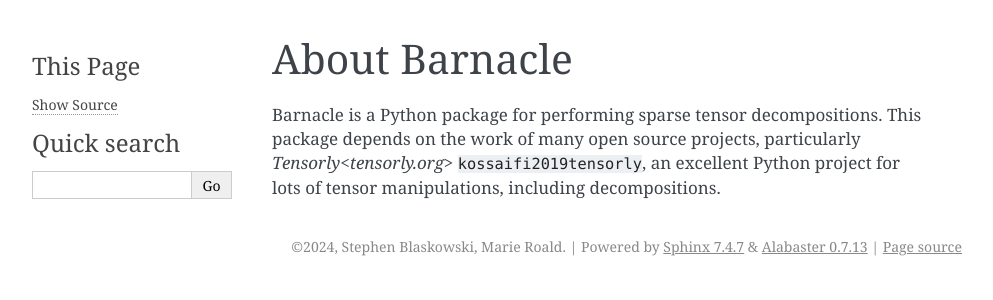
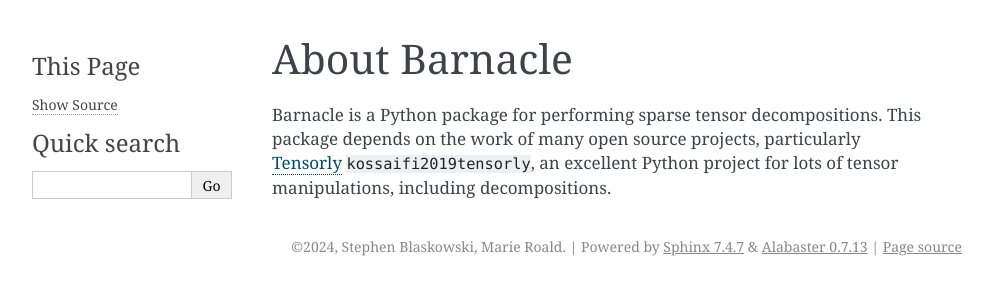
Before and after one commit to blasks/barnacle, a Sphinx documentation site: the page built from docs/about_barnacle.rst, in a window 1280 px wide. Shown: the top 300 px of the page, without its empty margins (148-1141 px from the left). Built offline with Sphinx 7.4.7, drawn with Linux system fonts in a browser that asks for light colours; cross-references to code outside the pages are shown as plain code.

Commit message:
changing bibliography style and figuring out hyperlinks

```diff
--- a/docs/about_barnacle.rst
+++ b/docs/about_barnacle.rst
@@ -3,5 +3,5 @@ About Barnacle
 
 Barnacle is a Python package for performing sparse tensor decompositions.
 This package depends on the work of many open source projects, particularly
-`Tensorly<tensorly.org>` :cite:p:`kossaifi2019tensorly`, an excellent Python
+`Tensorly <tensorly.org>`_ :cite:p:`kossaifi2019tensorly`, an excellent Python
 project for lots of tensor manipulations, including decompositions.
--- a/docs/conf.py
+++ b/docs/conf.py
@@ -39,6 +39,7 @@ napoleon_use_param = False
 napoleon_use_ivar = True
 autodoc_default_options = {"autosummary": True}
 bibtex_bibfiles = ['references.bib']
+bibtex_default_style = 'plain'
 
 # List of patterns, relative to source directory, that match files and
 # directories to ignore when looking for source files.
```
